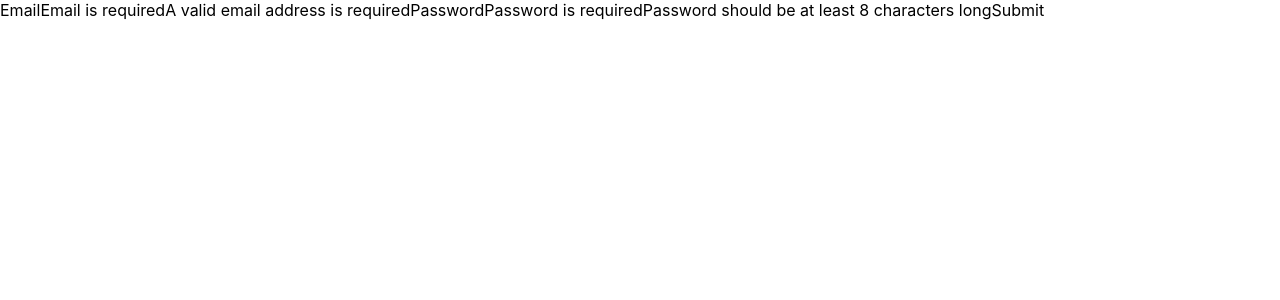
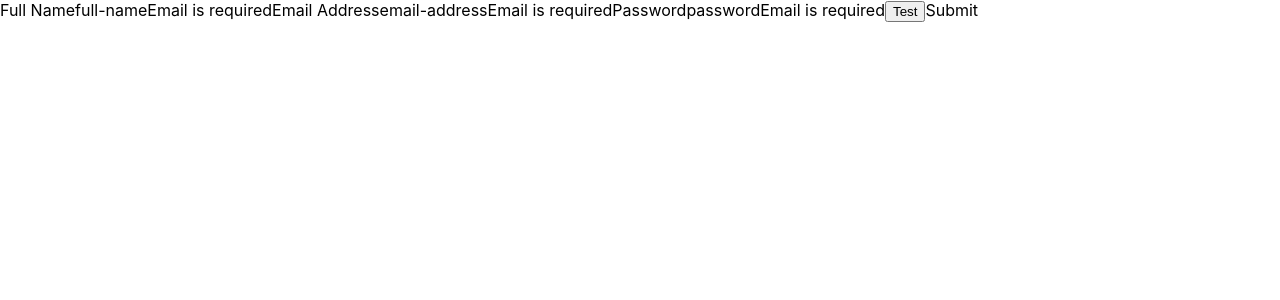
Before and after one commit to SyedUmerHasan/numl-form-react, a React (Create React App) app: page / in a window 1280 px wide. Shown: the top 300 px of the page. Built offline with nearby package versions, Linux system fonts and the light colour scheme.

Commit message:
adding custom assertion

```diff
--- /dev/null
+++ b/src/Helpers/assertions.js
@@ -0,0 +1,16 @@
+export let assertions = [
+    {
+        name : "alphanumeric",
+        message : "All characters must be Alphanumeric",
+        function : (val) => {
+            return typeof val === 'string' && val.match(/^[a-z][a-z\d]*$/i)
+        }
+    },
+    {
+        name : "alphabets",
+        message : "All characters must be Alphabets",
+        function : (val) => {
+            return typeof val === 'string' && val.match(/^[a-z]*$/i)
+        }
+    }
+]
--- a/src/components/Form.js
+++ b/src/components/Form.js
@@ -7,7 +7,7 @@ export default function Form(allProps) {
     const [emailAddress, setEmailAddress] = useState('');
     const [password, setPassword] = useState('');
 
-    function updateData(fieldEntry) {
+    function updateData(fieldEntry){
         console.log("fieldEntry", fieldEntry)
         switch (fieldEntry.name) {
             case 'full-name':
@@ -21,7 +21,7 @@ export default function Form(allProps) {
                 break;
         }
     }
-    function umer() {
+    function umer(){
         console.log("fullName " + fullName)
         console.log("emailAddress " + emailAddress)
         console.log("password " + password)
@@ -29,36 +29,15 @@ export default function Form(allProps) {
 
     return (
         <>
-            {/* <nu-form>
-                <FormField label="Full Name" name="full-name" onInput={updateData}></FormField>
-                <FormField label="Email Address" name="email-address" onInput={updateData}></FormField>
-                <FormField label="Password" name="password" onInput={updateData}></FormField>
-                <button onClick={umer}>Test</button>
-            </nu-form> */}
+        <nu-form>
+            <FormField label="Full Name" name="full-name" onInput={updateData} assert="alphabets"></FormField>
+            <FormField label="Email Address" name="email-address" onInput={updateData}></FormField>
+            <FormField label="Password" name="password" onInput={updateData}></FormField>
+            <button onClick={umer}>Test</button>
+            <nu-btn action="submit">Submit</nu-btn>
 
-            <nu-form>
-                <nu-field>
-                    <nu-label for="email">Email</nu-label>
-                    <nu-input id="email"></nu-input>
-                    <nu-check for="email" assert="required" color="hue(1)">
-                        Email is required
-                    </nu-check>
-                    <nu-check for="email" assert="email" color="hue(1)">
-                        A valid email address is required
-                    </nu-check>
-                </nu-field>
-                <nu-field>
-                    <nu-label for="password">Password</nu-label>
-                    <nu-input id="password"></nu-input>
-                    <nu-check for="password" assert="required" color="hue(1)">
-                        Password is required
-                    </nu-check>
-                    <nu-check for="password" assert="minlength:8" color="hue(1)">
-                        Password should be at least 8 characters long
-                    </nu-check>
-                </nu-field>
-                <nu-btn action="submit">Submit</nu-btn>
-            </nu-form>
+        </nu-form>
+
         </>
     );
 }
--- a/src/components/FormField.js
+++ b/src/components/FormField.js
@@ -3,7 +3,7 @@ import FormInput from './FormInput';
 import FormLabel from './FormLabel';
 
 export default function FormField(allProps) {
-    let { label, onInput, name} = allProps;
+    let { label, onInput, name, assert} = allProps;
 
     const handleChecklistChange = (data) =>{
         onInput({
@@ -15,9 +15,7 @@ export default function FormField(allProps) {
     return (
         <>
             <FormLabel label={label} for={name}></FormLabel>
-            <FormInput onInput={handleChecklistChange} name={name}></FormInput>
-
-            <nu-btn action="submit">Submit</nu-btn>
+            <FormInput onInput={handleChecklistChange} name={name} assert={assert}></FormInput>
         </>
     )
 }
--- a/src/components/FormInput.js
+++ b/src/components/FormInput.js
@@ -1,22 +1,49 @@
 import React, { useEffect, useRef } from 'react'
+import { assertions } from '../Helpers/assertions'
+export default function FormInput(allProps) {
+    let { onInput, name, assert } = allProps;
+    const ref = useRef();
+    const newref = useRef();
+    var firstRun = false;
 
-export default function FormInput(allProps) {
-    let { onInput, name } = allProps;
-    const ref = useRef();
+    var assertionEvents = assertions;
+
+    assertionEvents = assertionEvents.filter((x)=>{
+        return (x.name != assert)
+    })
 
     useEffect(() => {
-        console.log("useEffect");
-        ref.current.addEventListener('input', (evt) => onInput(evt.detail));
+
+        ref.current.addEventListener('input', (evt) => {
+            assertionEvents.map((eachEvent)=>{
+                if(evt.detail){
+                    if(!firstRun){
+                        newref.current.innerHTML = eachEvent.message
+                        firstRun =  true;
+                    }
+                    var a = !!eachEvent.function(evt.detail)
+                    if(a){
+                        newref.current.style.opacity = 1;
+                    }
+                    else{
+                        newref.current.style.opacity = 0;
+                    }
+                }
+                else{
+                    newref.current.style.opacity = 0;
+                }
+                return 0
+            })
+            onInput(evt.detail)
+        });
     }, []);
 
     return (
         <>
+            <nu-label for={name}>{name}</nu-label>
             <nu-input ref={ref} id={name}></nu-input>
-            <nu-check for={name} assert="required" color="hue(1)">
-            Email is required
-            </nu-check>
-            <nu-check for={name} assert="email" color="hue(1)">
-            A valid email address is required
+            <nu-check ref={newref} color="hue(1)">
+                Email is required
             </nu-check>
         </>
     )
```
